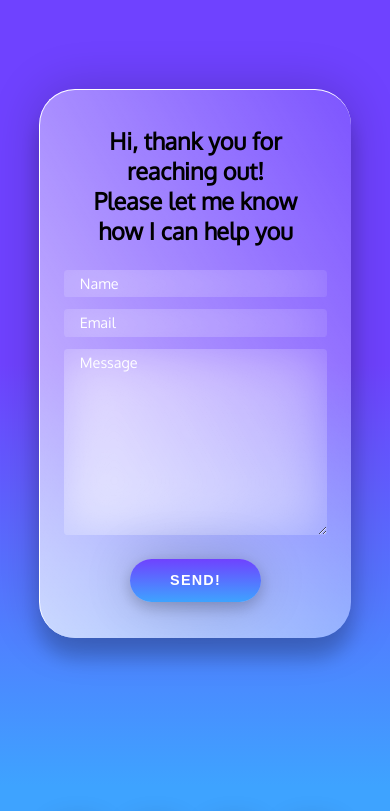
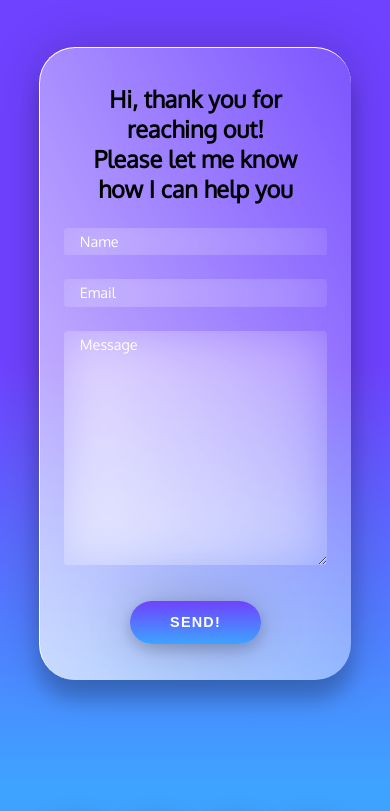
Before and after one commit to dportillo23/My-Personal-Site, a plain HTML site: page contact.html in a window 390 px wide. Shown: the part 548-1359 px from the top of the page. Drawn offline with Linux system fonts and the light colour scheme.

Commit message:
css-form changes

```diff
--- a/css/_mediaQueries.scss
+++ b/css/_mediaQueries.scss
@@ -189,7 +189,6 @@
         .form__box {
             grid-template-columns: 1fr;
             grid-template-rows: repeat(8, 0.5fr);
-            gap: 1em;
         }
 
 
@@ -398,7 +397,6 @@
         .form__box {
             grid-template-columns: 1fr;
             grid-template-rows: repeat(8, 0.5fr);
-            gap: 1em;
         }
 
 
```
Also changed, not shown: css/styles.css, 1 other file.
